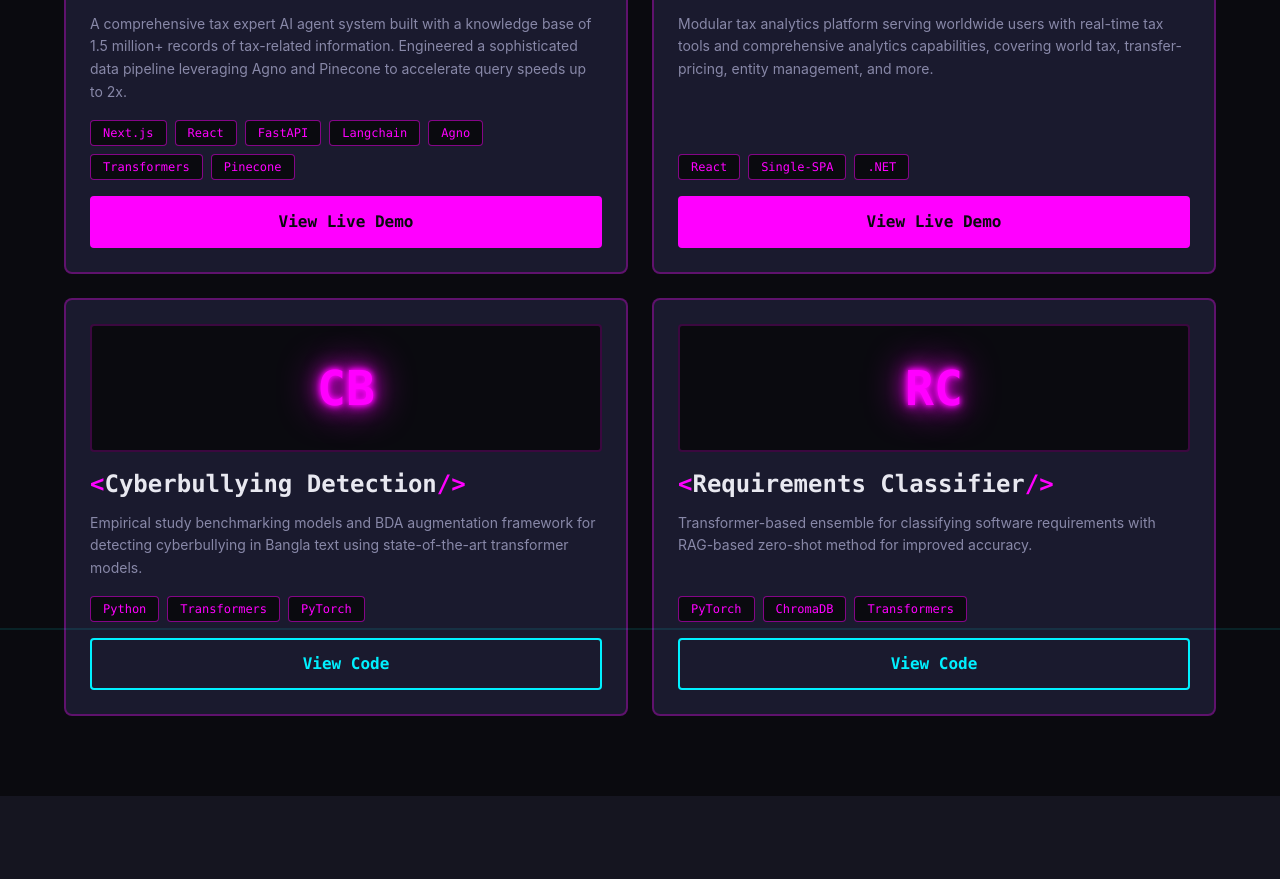
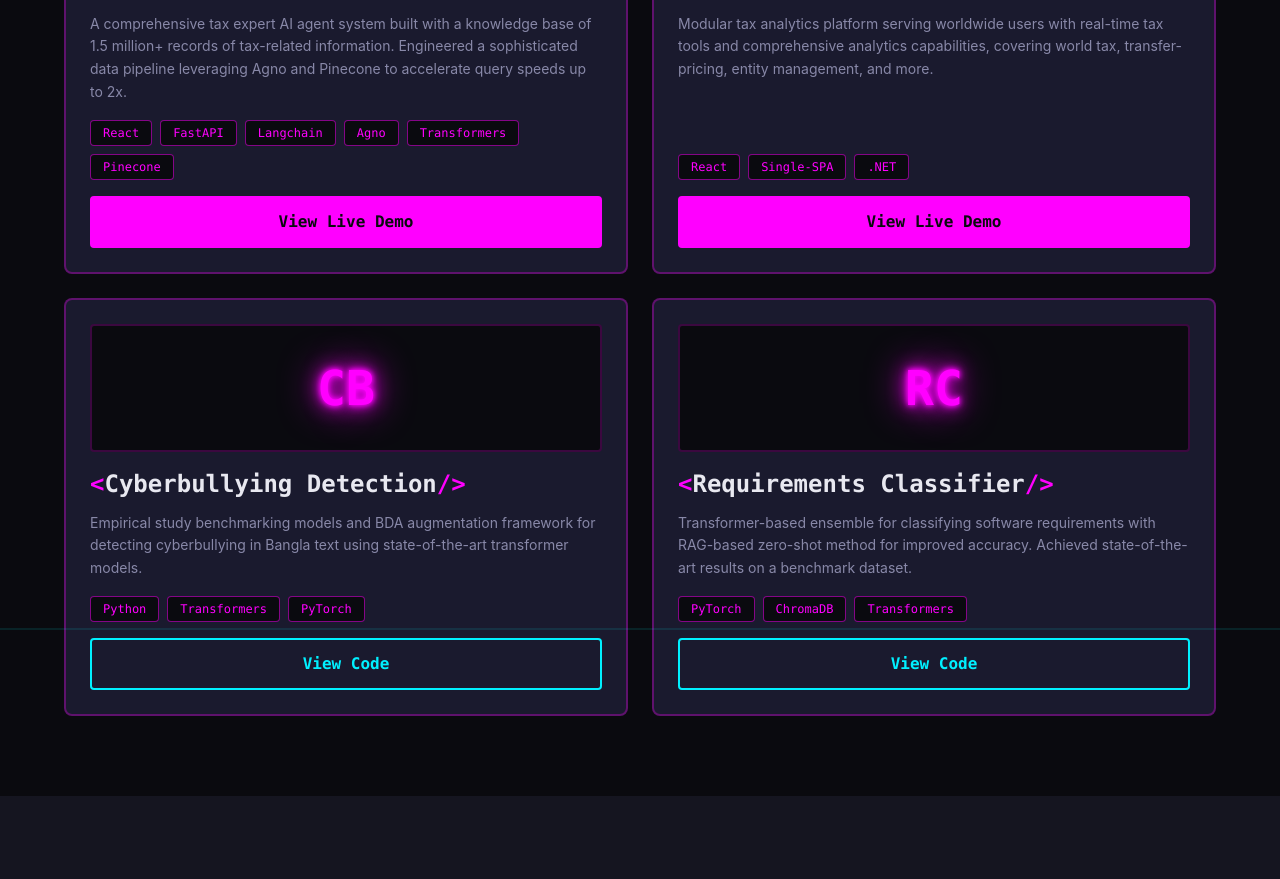
Before and after one commit to NotAlpha45/my-portfolio-v3, a React (Vite) app: page / in a window 1280 px wide. Shown: the part 3852-4731 px from the top of the page. Built offline with nearby package versions, Linux system fonts and the light colour scheme.

Commit message:
refactor: Update technologies for Reg-AI project and enhance description for Requirements Classifier

```diff
--- a/src/components/HighlightedProject.tsx
+++ b/src/components/HighlightedProject.tsx
@@ -14,7 +14,7 @@ const HighlightedProject: React.FC = () => {
     {
       title: 'Reg-AI',
       description: 'A comprehensive tax expert AI agent system built with a knowledge base of 1.5 million+ records of tax-related information. Engineered a sophisticated data pipeline leveraging Agno and Pinecone to accelerate query speeds up to 2x.',
-      technologies: ['Next.js', 'React', 'FastAPI', 'Langchain', 'Agno', 'Transformers', 'Pinecone'],
+      technologies: ['React', 'FastAPI', 'Langchain', 'Agno', 'Transformers', 'Pinecone'],
       githubUrl: 'https://github.com/NotAlpha45',
       liveUrl: 'https://regplus.reganalytics.com/',
       icon: 'RA',
@@ -35,7 +35,7 @@ const HighlightedProject: React.FC = () => {
     },
     {
       title: 'Requirements Classifier',
-      description: 'Transformer-based ensemble for classifying software requirements with RAG-based zero-shot method for improved accuracy.',
+      description: 'Transformer-based ensemble for classifying software requirements with RAG-based zero-shot method for improved accuracy. Achieved state-of-the-art results on a benchmark dataset.',
       technologies: ['PyTorch', 'ChromaDB', 'Transformers'],
       githubUrl: 'https://github.com/NotAlpha45/Classification-of-Software-Requirements',
       icon: 'RC',
```
